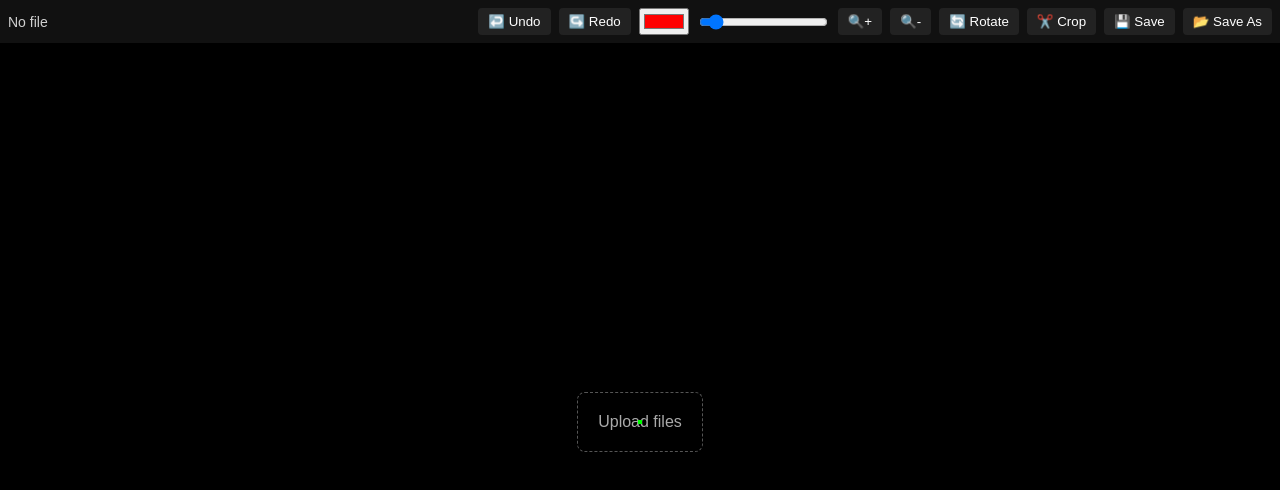
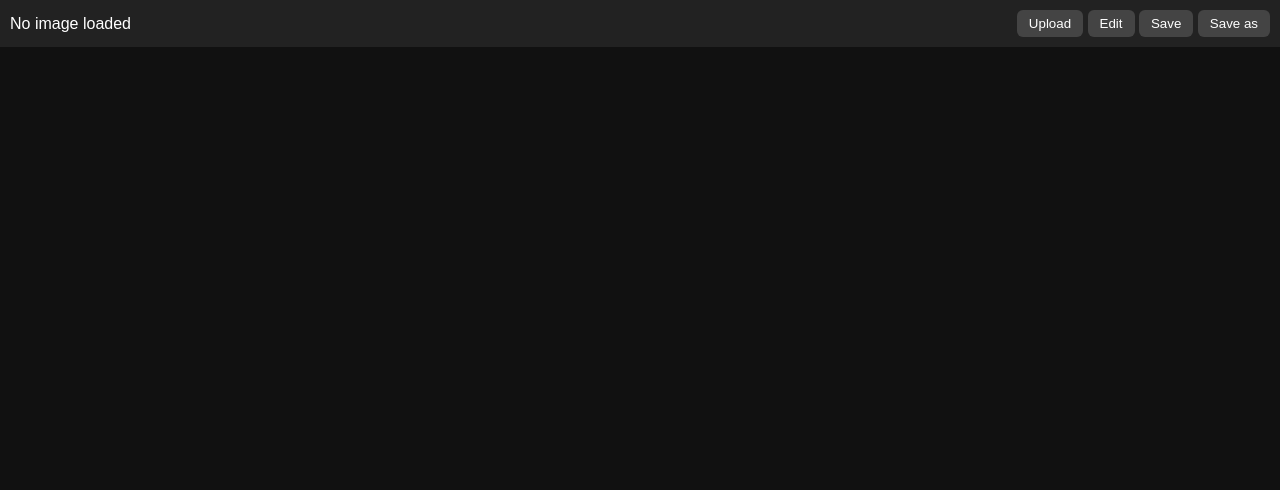
Before and after one commit to Tuanphong3108/gallery, a plain HTML site: page index.html in a window 1280 px wide. Drawn offline with Linux system fonts and the light colour scheme.

Commit message:
Update index.html

```diff
--- a/index.html
+++ b/index.html
@@ -1,101 +1,177 @@
 <!DOCTYPE html>
-<html lang="vi">
+<html lang="en">
 <head>
   <meta charset="UTF-8">
+  <meta name="viewport" content="width=device-width, initial-scale=1.0">
   <title>Gallery</title>
-  <link rel="manifest" href="manifest.json">
   <style>
     body {
       margin: 0;
-      background: #000;
-      color: #fff;
-      font-family: sans-serif;
       display: flex;
       flex-direction: column;
       height: 100vh;
-      overflow: hidden;
+      background: #111;
+      color: white;
+      font-family: sans-serif;
     }
     header {
       display: flex;
+      justify-content: space-between;
       align-items: center;
-      justify-content: flex-start;
-      background: #111;
-      padding: 8px;
-      gap: 8px;
-      z-index: 10;
+      padding: 10px;
+      background: #222;
     }
-    header input[type="color"],
-    header input[type="range"] {
+    #toolbar {
+      display: none;
+      gap: 10px;
+      padding: 10px;
+      background: #333;
+      flex-wrap: wrap;
+    }
+    button, input[type="color"] {
+      background: #444;
+      color: white;
+      border: none;
+      padding: 6px 12px;
+      border-radius: 6px;
       cursor: pointer;
-    }
-    #filename {
-      margin-right: auto;
-      font-size: 14px;
-      opacity: 0.8;
     }
     #viewer {
       flex: 1;
       display: flex;
       align-items: center;
       justify-content: center;
-      overflow: auto;
       position: relative;
     }
-    #image {
+    img {
       max-width: 100%;
       max-height: 100%;
-      object-fit: contain;
-      display: block;
+      pointer-events: none;
     }
-    #upload {
-      color: #aaa;
-      border: 1px dashed #555;
-      padding: 20px;
-      border-radius: 8px;
-      cursor: pointer;
-    }
-    button {
-      background: #222;
-      border: none;
-      color: #fff;
-      padding: 6px 10px;
-      border-radius: 4px;
-      cursor: pointer;
-    }
-    button:hover {
-      background: #333;
+    canvas {
+      position: absolute;
+      top: 0;
+      left: 0;
     }
   </style>
 </head>
 <body>
   <header>
-    <span id="filename">No file</span>
-    <button id="undo">↩️ Undo</button>
-    <button id="redo">↪️ Redo</button>
-    <input type="color" id="brush-color" value="#ff0000" title="Brush Color">
-    <input type="range" id="brush-size" min="1" max="50" value="5" title="Brush Size">
-    <button id="zoom-in">🔍+</button>
-    <button id="zoom-out">🔍-</button>
-    <button id="rotate">🔄 Rotate</button>
-    <button id="crop">✂️ Crop</button>
-    <button id="save">💾 Save</button>
-    <button id="save-as">📂 Save As</button>
+    <span id="fileName">No image loaded</span>
+    <div>
+      <button onclick="uploadInput.click()">Upload</button>
+      <button onclick="editMode()">Edit</button>
+      <button onclick="save()">Save</button>
+      <button onclick="saveAs()">Save as</button>
+    </div>
   </header>
 
-  <div id="viewer">
-    <img id="image" alt="Image Viewer" style="display:none;">
-    <label id="upload">
-      Upload files
-      <input type="file" id="file-input" accept="image/*" multiple hidden>
-    </label>
+  <div id="toolbar">
+    <button onclick="setTool('pen')">Pen</button>
+    <button onclick="setTool('text')">Text</button>
+    <button onclick="setTool('crop')">Crop</button>
+    <input type="color" id="colorPicker" value="#ff0000">
+    <button onclick="clearCanvas()">Clear</button>
   </div>
 
-  <script src="viewer.js"></script>
+  <div id="viewer">
+    <img id="image" src="" alt="">
+    <canvas id="canvas"></canvas>
+  </div>
+
+  <input type="file" id="uploadInput" accept="image/*" style="display:none" onchange="loadImage(event)">
+
   <script>
-    if ("serviceWorker" in navigator) {
-      navigator.serviceWorker.register("service-worker.js")
-        .then(() => console.log("Service Worker registered!"))
-        .catch(err => console.error("SW registration failed:", err));
+    const img = document.getElementById('image');
+    const canvas = document.getElementById('canvas');
+    const ctx = canvas.getContext('2d');
+    const toolbar = document.getElementById('toolbar');
+    const fileNameSpan = document.getElementById('fileName');
+    const colorPicker = document.getElementById('colorPicker');
+
+    let drawing = false;
+    let tool = null;
+    let imgLoaded = false;
+
+    function loadImage(e) {
+      const file = e.target.files[0];
+      if (!file) return;
+      const reader = new FileReader();
+      reader.onload = () => {
+        img.src = reader.result;
+        fileNameSpan.textContent = file.name;
+        img.onload = () => {
+          canvas.width = img.width;
+          canvas.height = img.height;
+        };
+        imgLoaded = true;
+      };
+      reader.readAsDataURL(file);
+    }
+
+    function editMode() {
+      if (!imgLoaded) {
+        alert("Upload an image first!");
+        return;
+      }
+      toolbar.style.display = "flex";
+      canvas.style.pointerEvents = "auto";
+    }
+
+    function setTool(selectedTool) {
+      tool = selectedTool;
+    }
+
+    canvas.addEventListener('mousedown', e => {
+      if (!tool) return;
+      drawing = true;
+      if (tool === 'pen') {
+        ctx.beginPath();
+        ctx.moveTo(e.offsetX, e.offsetY);
+      }
+    });
+
+    canvas.addEventListener('mousemove', e => {
+      if (!drawing || tool !== 'pen') return;
+      ctx.strokeStyle = colorPicker.value;
+      ctx.lineWidth = 3;
+      ctx.lineTo(e.offsetX, e.offsetY);
+      ctx.stroke();
+    });
+
+    canvas.addEventListener('mouseup', () => {
+      drawing = false;
+    });
+
+    function clearCanvas() {
+      ctx.clearRect(0, 0, canvas.width, canvas.height);
+    }
+
+    function save() {
+      if (!imgLoaded) return alert("No image!");
+      if (confirm("Do you want to overwrite the current image?")) {
+        mergeAndDownload(fileNameSpan.textContent);
+      }
+    }
+
+    function saveAs() {
+      if (!imgLoaded) return alert("No image!");
+      mergeAndDownload("edited_" + fileNameSpan.textContent);
+    }
+
+    function mergeAndDownload(filename) {
+      const tempCanvas = document.createElement('canvas');
+      tempCanvas.width = img.width;
+      tempCanvas.height = img.height;
+      const tempCtx = tempCanvas.getContext('2d');
+
+      tempCtx.drawImage(img, 0, 0);
+      tempCtx.drawImage(canvas, 0, 0);
+
+      const link = document.createElement('a');
+      link.download = filename;
+      link.href = tempCanvas.toDataURL();
+      link.click();
     }
   </script>
 </body>
```
